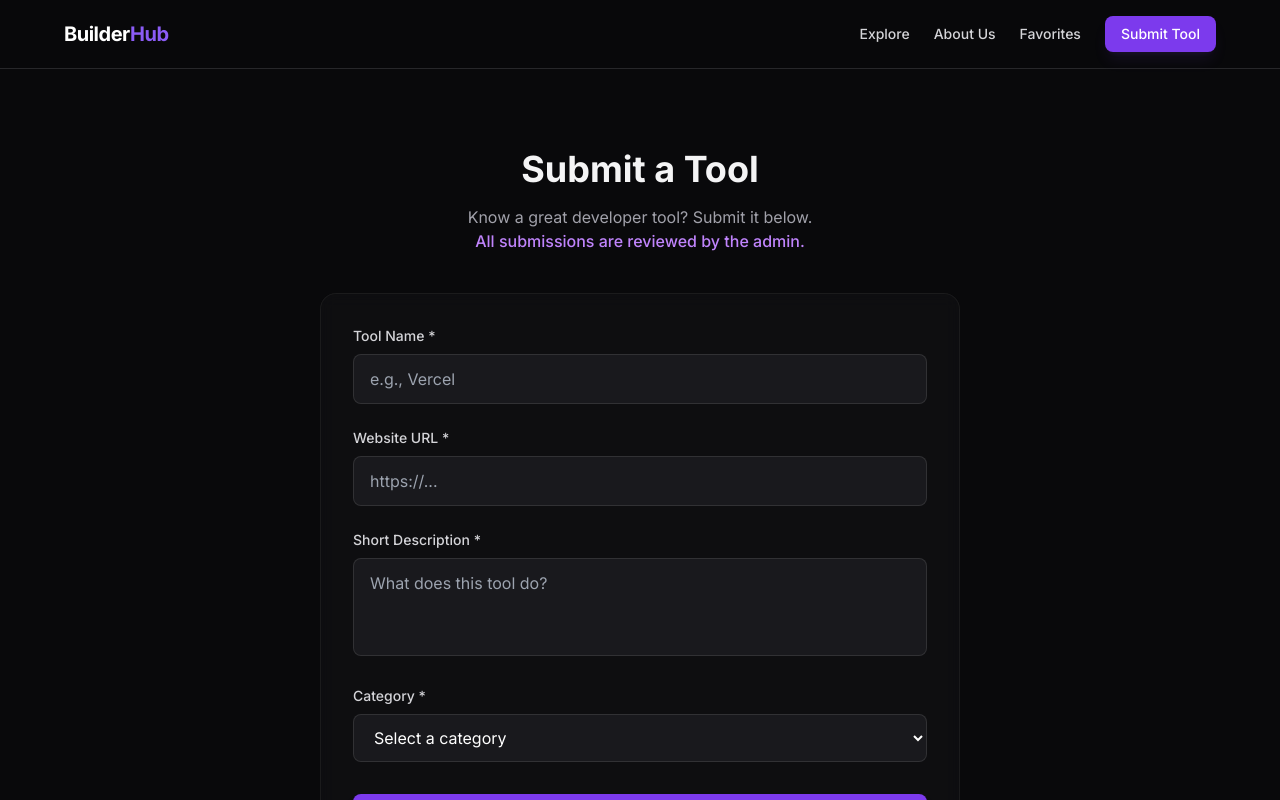
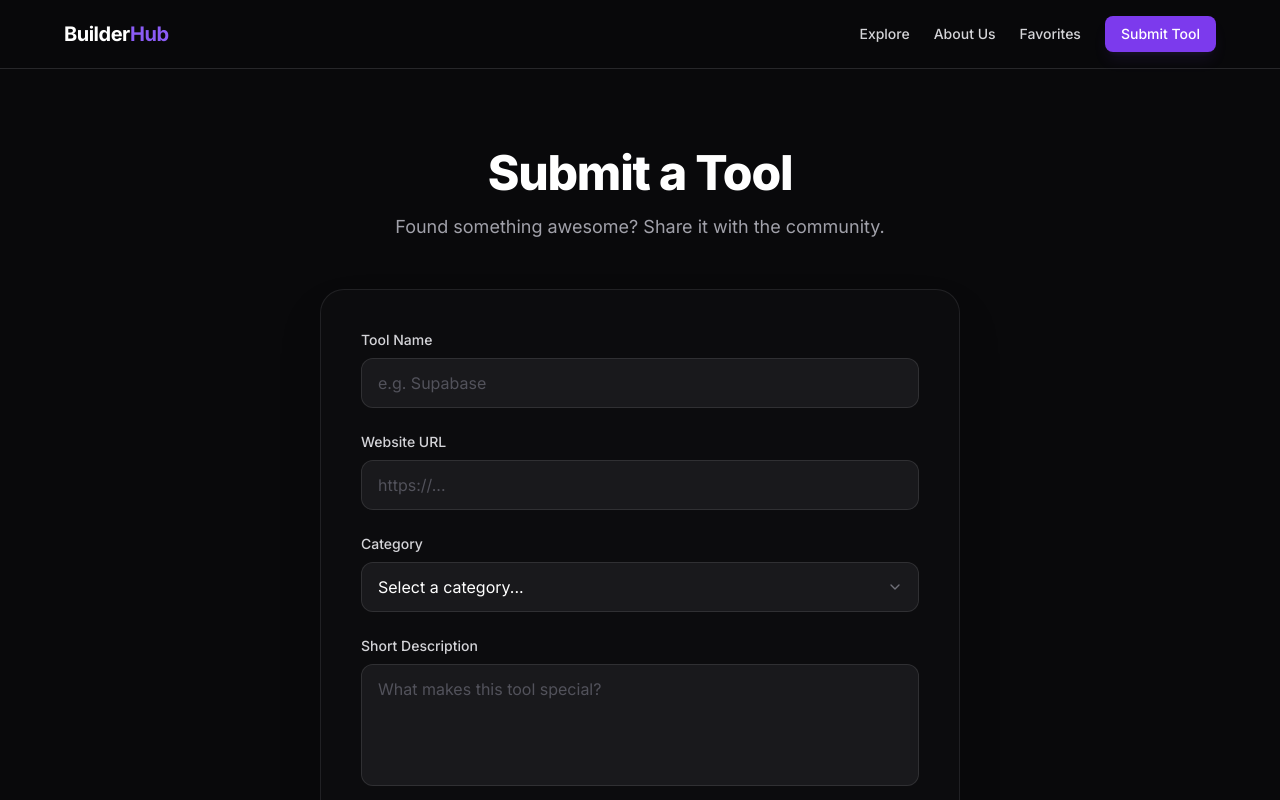
Before and after one commit to realmasin/builderhub, a Next.js app: page /submit in a window 1280 px wide. Shown: the top 800 px of the page. Built offline with nearby package versions, Linux system fonts and the light colour scheme; no server answers.

Commit message:
Update page.tsx

```diff
--- a/src/app/submit/page.tsx
+++ b/src/app/submit/page.tsx
@@ -1,85 +1,91 @@
 "use client";
 import { useState } from "react";
-import { supabase } from "../../lib/supabase";
+import { Send, ChevronDown } from "lucide-react";
 
-export default function SubmitPage() {
-  const [loading, setLoading] = useState(false);
-  const [success, setSuccess] = useState(false);
+export default function SubmitTool() {
+  const [isSubmitting, setIsSubmitting] = useState(false);
 
-  const handleSubmit = async (e: React.FormEvent<HTMLFormElement>) => {
+  const handleSubmit = (e: React.FormEvent) => {
     e.preventDefault();
-    setLoading(true);
-
-    const formData = new FormData(e.currentTarget);
-    const newTool = {
-      name: formData.get("name"),
-      url: formData.get("url"),
-      description: formData.get("description"),
-      category: formData.get("category"),
-    };
-
-    const { error } = await supabase.from("submitted_tools").insert([newTool]);
-
-    if (error) {
-      console.error("Error submitting tool:", error);
-      alert("error happened !");
-    } else {
-      setSuccess(true);
-      (e.target as HTMLFormElement).reset();
-    }
-
-    setLoading(false);
+    setIsSubmitting(true);
+    // simulation of sending data
+    setTimeout(() => { setIsSubmitting(false); alert("Tool submitted successfully!"); }, 1000);
   };
 
   return (
-    <div className="max-w-2xl mx-auto px-4 py-20">
-      <div className="text-center mb-10">
-        <h1 className="text-4xl font-bold mb-4 text-zinc-100">Submit a Tool</h1>
-        <p className="text-zinc-400">
-          Know a great developer tool? Submit it below. <br />
-          <span className="text-purple-400 font-medium">All submissions are reviewed by the admin.</span>
-        </p>
+    <div className="max-w-2xl mx-auto px-4 py-20 animate-in fade-in slide-in-from-bottom-4 duration-700 ease-out">
+      <div className="text-center mb-12">
+        <h1 className="text-4xl md:text-5xl font-extrabold text-white mb-4 tracking-tight">Submit a Tool</h1>
+        <p className="text-zinc-400 text-lg">Found something awesome? Share it with the community.</p>
       </div>
 
-      <div className="glass-card p-8">
-        {success ? (
-          <div className="text-center py-10">
-            <h3 className="text-2xl font-bold text-green-400 mb-2">Thank you!</h3>
-            <p className="text-zinc-400">Your tool has been submitted and is waiting for review.</p>
-            <button onClick={() => setSuccess(false)} className="mt-6 text-purple-400 hover:text-purple-300">
-              Submit another tool &rarr;
-            </button>
+      <form onSubmit={handleSubmit} className="bg-[#0c0c0e] border border-zinc-800/80 p-8 md:p-10 rounded-3xl shadow-2xl">
+        <div className="space-y-6">
+
+          {/* tool.name */}
+          <div>
+            <label className="block text-sm font-medium text-zinc-300 mb-2">Tool Name</label>
+            <input
+              type="text"
+              required
+              placeholder="e.g. Supabase"
+              className="w-full bg-[#121214] border border-zinc-800 rounded-xl py-3 px-4 text-white placeholder-zinc-600 focus:outline-none focus:border-zinc-500 focus:ring-1 focus:ring-zinc-500 transition-all duration-300"
+            />
           </div>
-        ) : (
-          <form onSubmit={handleSubmit} className="flex flex-col gap-6">
-            <div>
-              <label className="block text-sm font-medium text-zinc-300 mb-2">Tool Name *</label>
-              <input name="name" type="text" placeholder="e.g., Vercel" className="w-full bg-zinc-800/50 border border-zinc-700/50 rounded-lg px-4 py-3 text-white focus:outline-none focus:border-purple-500 transition-colors" required />
-            </div>
-            <div>
-              <label className="block text-sm font-medium text-zinc-300 mb-2">Website URL *</label>
-              <input name="url" type="url" placeholder="https://..." className="w-full bg-zinc-800/50 border border-zinc-700/50 rounded-lg px-4 py-3 text-white focus:outline-none focus:border-purple-500 transition-colors" required />
-            </div>
-            <div>
-              <label className="block text-sm font-medium text-zinc-300 mb-2">Short Description *</label>
-              <textarea name="description" rows={3} placeholder="What does this tool do?" className="w-full bg-zinc-800/50 border border-zinc-700/50 rounded-lg px-4 py-3 text-white focus:outline-none focus:border-purple-500 transition-colors resize-none" required></textarea>
-            </div>
-            <div>
-              <label className="block text-sm font-medium text-zinc-300 mb-2">Category *</label>
-              <select name="category" className="w-full bg-zinc-800/50 border border-zinc-700/50 rounded-lg px-4 py-3 text-white focus:outline-none focus:border-purple-500 transition-colors [&>option]:bg-zinc-900" required>
-                <option value="">Select a category</option>
+
+          {/* link */}
+          <div>
+            <label className="block text-sm font-medium text-zinc-300 mb-2">Website URL</label>
+            <input
+              type="url"
+              required
+              placeholder="https://..."
+              className="w-full bg-[#121214] border border-zinc-800 rounded-xl py-3 px-4 text-white placeholder-zinc-600 focus:outline-none focus:border-zinc-500 focus:ring-1 focus:ring-zinc-500 transition-all duration-300"
+            />
+          </div>
+
+          {/* classifying */}
+          <div className="relative">
+            <label className="block text-sm font-medium text-zinc-300 mb-2">Category</label>
+            <div className="relative">
+              <select
+                required
+                className="w-full appearance-none bg-[#121214] border border-zinc-800 rounded-xl py-3 pl-4 pr-10 text-white focus:outline-none focus:border-zinc-500 focus:ring-1 focus:ring-zinc-500 transition-all duration-300 cursor-pointer"
+              >
+                <option value="" disabled selected>Select a category...</option>
                 <option value="AI Tools">AI Tools</option>
                 <option value="Developer Tools">Developer Tools</option>
-                <option value="Productivity">Productivity</option>
                 <option value="Design">Design</option>
+                <option value="Hosting">Hosting</option>
+                <option value="Backend">Backend</option>
               </select>
+              <div className="absolute inset-y-0 right-4 flex items-center pointer-events-none">
+                <ChevronDown className="w-4 h-4 text-zinc-500" />
+              </div>
             </div>
-            <button type="submit" disabled={loading} className="w-full bg-purple-600 hover:bg-purple-700 disabled:opacity-50 text-white font-medium py-3 rounded-lg transition-colors mt-2 shadow-lg shadow-purple-500/20">
-              {loading ? "Submitting..." : "Submit for Review"}
-            </button>
-          </form>
-        )}
-      </div>
+          </div>
+
+          {/* description */}
+          <div>
+            <label className="block text-sm font-medium text-zinc-300 mb-2">Short Description</label>
+            <textarea
+              required
+              rows={4}
+              placeholder="What makes this tool special?"
+              className="w-full bg-[#121214] border border-zinc-800 rounded-xl py-3 px-4 text-white placeholder-zinc-600 focus:outline-none focus:border-zinc-500 focus:ring-1 focus:ring-zinc-500 transition-all duration-300 resize-none"
+            ></textarea>
+          </div>
+
+        </div>
+
+        <button
+          type="submit"
+          disabled={isSubmitting}
+          className="w-full mt-8 flex items-center justify-center gap-2 bg-white hover:bg-zinc-200 text-black py-4 rounded-xl font-bold transition-all duration-300 active:scale-95 disabled:opacity-70 disabled:active:scale-100"
+        >
+          {isSubmitting ? "Submitting..." : "Submit for Review"} <Send className="w-4 h-4" />
+        </button>
+      </form>
     </div>
   );
 }
```
